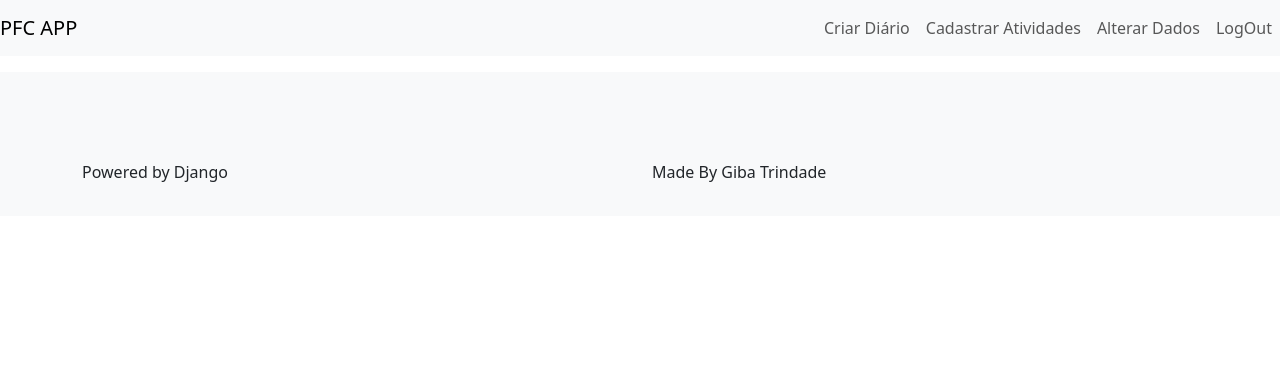
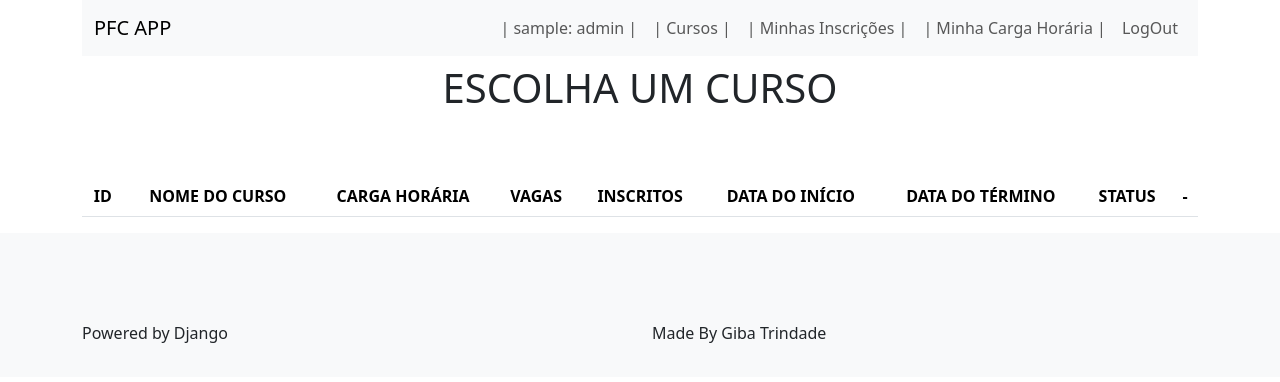
Before and after one commit to GibaTrindade/pfc_app_django, a Django app: page /cursos/ in a window 1280 px wide. Shown: the top 382 px of the page. Run offline with Django 4.2, Linux system fonts and the light colour scheme; the visitor is signed in with stand-in values (Sample User, id 1); data that the repository does not hold is empty; parts of the project's set-up code (start-up, migrations or seed data) failed here and were passed over; some libraries are stand-ins or nearby versions.

Commit message:
varias modificações no app, dashboard fora do admin

```diff
--- a/pfc_app/models.py
+++ b/pfc_app/models.py
@@ -25,6 +25,12 @@ class User(AbstractUser):
     def __str__(self):
         return self.nome
 
+    def save(self, *args, **kwargs):
+        self.nome = self.nome.upper()
+        self.first_name = self.first_name.upper()
+        self.last_name = self.last_name.upper()
+        super(User, self).save(*args, **kwargs)
+
 
 class StatusCurso(models.Model):
     nome = models.CharField(max_length=50)
@@ -37,6 +43,9 @@ class StatusInscricao(models.Model):
 
     def __str__(self):
         return self.nome
+
+    class Meta:
+        verbose_name_plural = "status inscrições"
 
 
 class Curso(models.Model):
@@ -78,10 +87,11 @@ class Inscricao(models.Model):
     ch_valida = models.IntegerField(blank=True, null=True)
     condicao_na_acao = models.CharField(max_length=400, choices=CONDICAO_ACAO_CHOICES, blank=False, null=False, default="DISCENTE")
     status = models.ForeignKey(StatusInscricao, on_delete=models.PROTECT)
-    conluido = models.BooleanField(default=False)
+    concluido = models.BooleanField(default=False)
 
     class Meta:
         verbose_name_plural = "inscrições"
+        unique_together = ('curso', 'participante')
 
     def __str__(self):
         return f'Curso: {self.curso.nome_curso} >> Participante: {self.participante.nome}'
--- a/pfc_app/templates/pfc_app/lista_cursos.html
+++ b/pfc_app/templates/pfc_app/lista_cursos.html
@@ -1,10 +1,44 @@
 {% extends 'base.html' %}
 
 {% block content %}
-    <ul>
-        {% for x in cursos %}
-            <li><h5>{{ x.nome_curso }} - {{ x.data_termino }}</h5></li>
+<div class="d-flex p-2 justify-content-center mb-5"><h1>ESCOLHA UM CURSO</h1></div>
+<div class="table-responsive">
+<table class="table table-hover">
+    <thead>
+      <tr>
+        <th scope="col" class="text-center">ID</th>
+        <th scope="col" class="text-center">NOME DO CURSO</th>
+        <th scope="col" class="text-center">CARGA HORÁRIA</th>
+        <th scope="col" class="text-center">VAGAS</th>
+        <th scope="col" class="text-center">INSCRITOS</th>
+        <th scope="col" class="text-center">DATA DO INÍCIO</th>
+        <th scope="col" class="text-center">DATA DO TÉRMINO</th>
+        <th scope="col" class="text-center">STATUS</th>
+        <th scope="col" class="text-center">-</th>
+      </tr>
+    </thead>
+    <tbody>
+        {% for curso in cursos %}
+            <tr>
+                <th scope="row" class="text-center">{{ curso.id }}</th>
+                <td>{{ curso.nome_curso }}</td>
+                <td class="text-center">{{ curso.ch_curso }}</td>
+                <td class="text-center">{{ curso.vagas }}</td>
+                <td class="text-center">{{ curso.num_inscricoes }}</td>
+                <td>{{ curso.data_inicio }}</td>
+                <td>{{ curso.data_termino }}</td>
+                <td class="text-center">{{ curso.status }}</td>
+                {% if curso.num_inscricoes >= curso.vagas %}
+                    <td class="text-center"><button type="button" class="btn btn-warning">ENTRAR NA FILA</button></td>
+                {% else %}
+                    <td class="text-center"><button type="button" class="btn btn-success">INSCREVER</button></td>
+                {% endif %}
+
+            </tr>
         {% endfor %}
-    </ul>
+
+    </tbody>
+  </table>
+</div>
 
 {% endblock %}
--- a/pfc_app/urls.py
+++ b/pfc_app/urls.py
@@ -2,5 +2,7 @@ from django.urls import path
 from . import views
 
 urlpatterns = [
-    path('cursos/', views.cursos, name='lista_cursos')
+    path('cursos/', views.cursos, name='lista_cursos'),
+    path('ch/', views.carga_horaria, name='carga_horaria'),
+    path('inscricoes/', views.inscricoes, name='inscricoes'),
 ]
--- a/pfc_app/views.py
+++ b/pfc_app/views.py
@@ -1,14 +1,47 @@
 from django.shortcuts import render
+from django.contrib.auth.decorators import login_required
 from django.http import HttpResponse
 from django.template import loader
-from .models import Curso
+from .models import Curso, Inscricao
+from django.db.models import Count, Q, Sum
+from datetime import date
 
 # Create your views here.
 
 def cursos(request):
-  lista_cursos = Curso.objects.all().values()
+  lista_cursos = Curso.objects.all()
+  data_atual = date.today()
+  cursos_com_inscricoes = Curso.objects.annotate(
+        num_inscricoes=Count('inscricao', filter=~Q(inscricao__condicao_na_acao='DOCENTE') & ~Q(inscricao__status__nome='CANCELADA'))
+    ).order_by('data_inicio').all()#.filter(data_inicio__gt=data_atual)
   #template = loader.get_template('base.html')
   context = {
-    'cursos': lista_cursos,
+    'cursos': cursos_com_inscricoes,
   }
+  #print(context['cursos'][1].inscricao_set.count())
   return render(request, 'pfc_app/lista_cursos.html' ,context)
+
+
+@login_required
+def carga_horaria(request):
+  inscricoes_do_usuario = Inscricao.objects.filter(participante=request.user)
+
+  # Calcula a soma da carga horária das inscrições do usuário
+  carga_horaria_total = inscricoes_do_usuario.aggregate(Sum('ch_valida'))['ch_valida__sum'] or 0
+
+  context = {
+      'carga_horaria_total': carga_horaria_total,
+  }
+
+  return render(request, 'pfc_app/carga_horaria.html' ,context)
+
+
+@login_required
+def inscricoes(request):
+    inscricoes_do_usuario = Inscricao.objects.filter(participante=request.user)
+
+    context = {
+        'inscricoes': inscricoes_do_usuario,
+    }
+
+    return render(request, 'pfc_app/inscricoes.html', context)
--- a/templates/base.html
+++ b/templates/base.html
@@ -8,16 +8,14 @@
 </head>
 
 <body>
-
+<div class="container">
 {% include 'parciais/_nav.html' %}
 
 <!-- Page Content -->
-<div class="container">
+
     <div class="row">
-        <div class="col-lg-12">
             {% block content %}
             {% endblock %}
-        </div>
     </div>
 </div>
 
--- a/templates/parciais/_nav.html
+++ b/templates/parciais/_nav.html
@@ -1,7 +1,7 @@
 <!--_nav.html-->
 
 <nav class="navbar navbar-expand-lg navbar-light bg-light static-top">
-
+    <div class="container-fluid">
         <a class="navbar-brand" href="#">PFC APP</a>
         <button class="navbar-toggler" type="button" data-bs-toggle="collapse" data-bs-target="#navbarResponsive"
                 aria-controls="navbarResponsive" aria-expanded="false" aria-label="Toggle navigation">
@@ -12,24 +12,31 @@
 
                 {% if user.is_authenticated %}
                 <li class="nav-item">
-                    <a class="nav-link" href="#">Criar Diário</a>
+                    <a class="nav-link" href="#">| {{user.username}}: {{user.role}} |</a>
                 </li>
                 <li class="nav-item">
-                    <a class="nav-link" href="#">Cadastrar Atividades</a>
+                    <a class="nav-link" href="{% url 'lista_cursos' %}">| Cursos |</a>
                 </li>
+
                 <li class="nav-item">
-                    <a class="nav-link" href="#">Alterar Dados</a>
+                    <a class="nav-link" href="{% url 'inscricoes' %}">| Minhas Inscrições |</a>
                 </li>
+
+                <li class="nav-item">
+                    <a class="nav-link" href="{% url 'carga_horaria' %}">| Minha Carga Horária |</a>
+                </li>
+
                 <li class="nav-item">
                     <a class="nav-link" href="#">LogOut</a>
                 </li>
                 {% else %}
                 <li class="nav-item">
-                    <a class="nav-link" href="#">Cadastrar</a>
+                    <a class="nav-link" href="#">Entrar</a>
                 </li>
                 {% endif %}
             </ul>
         </div>
+        </div>
 </nav>
 
 <!--/_nav.html-->
```
Also changed, not shown: pfc_app/admin.py (+5 -3 lines), pfc_app/templates/pfc_app/carga_horaria.html (added, +11 -0 lines), pfc_app/templates/pfc_app/inscricoes.html (added, +37 -0 lines), pfc_app/migrations/0002_alter_inscricao_unique_together.py (added), pfc_app/migrations/0003_alter_statusinscricao_options_and_more.py (added).
